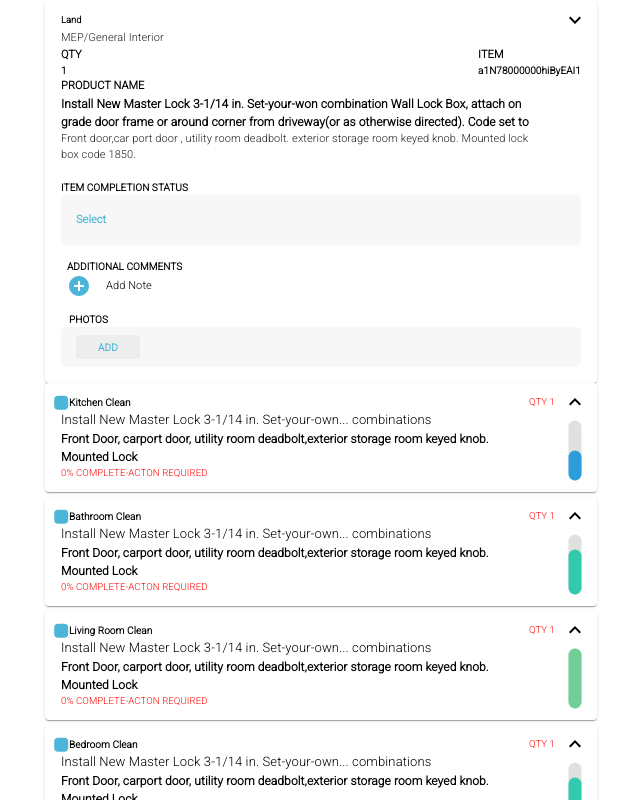
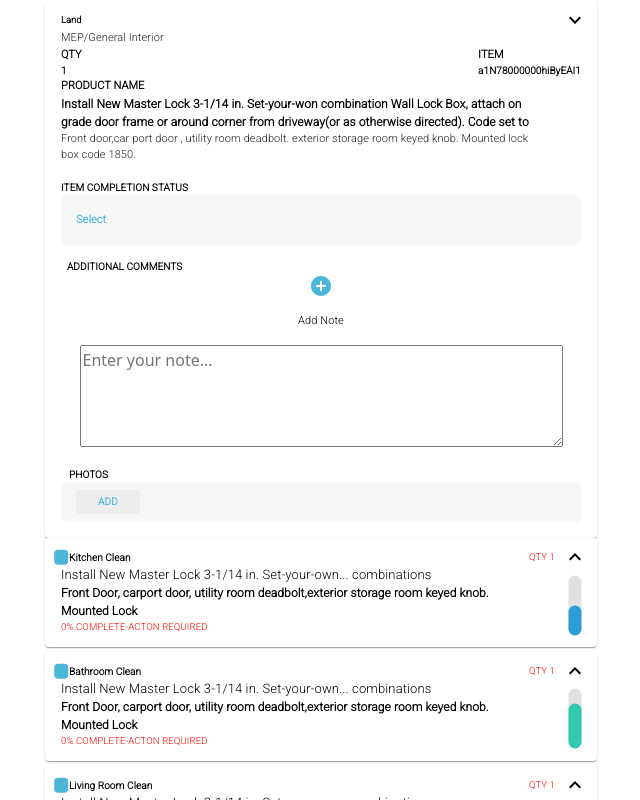
Before and after one commit to HassanHabibTahir/testMui, a React (Create React App) app: page / in a window 1280 px wide. Both pictures are taken after a click on the button 640 px from the left and 54 px from the top of the page. Shown: the top 800 px of the page, without its empty margins (319-959 px from the left). Built offline with nearby package versions, Linux system fonts and the light colour scheme.

Commit message:
fixed addNote ui

```diff
--- a/src/App.js
+++ b/src/App.js
@@ -564,6 +564,7 @@
                           display: "flex",
                           alignItems: "center",
                           gap: "15px",
+                          flexDirection:"column"
                         }}
                       >
                         <AddCircleIcon
@@ -576,7 +577,19 @@
                         <Typography className={classes.AddNote}>
                           Add Note
                         </Typography>
-
+                        <Box>
+                          <textarea
+                            style={{
+                              // border: "none",
+                              // outline: "none",
+                            }}
+                            rows="4"
+                            cols="50"
+                            value={note}
+                            onChange={(event) => setNote(event.target.value)}
+                            placeholder="Enter your note..."
+                          />
+                        </Box>
                         <CustomizedDialogs
                           open={showDialog}
                           onClose={handleCloseDialog}
--- a/src/CustomizedDialogs.jsx
+++ b/src/CustomizedDialogs.jsx
@@ -98,7 +98,7 @@
         />
       </DialogContent>
       <DialogActions>
-        <Button autoFocus onClick={handleAddNote} color="primary">
+        <Button autoFocus onClick={handleAddNote} color="#4CB6D9">
           Add
         </Button>
       </DialogActions>
```
